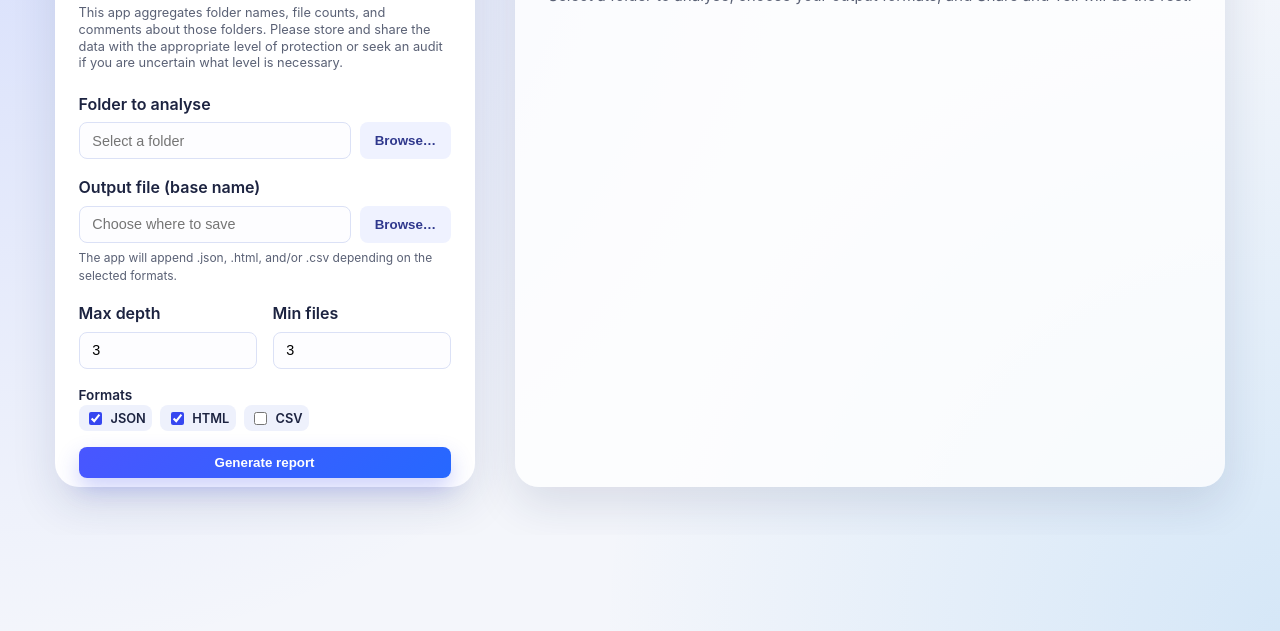
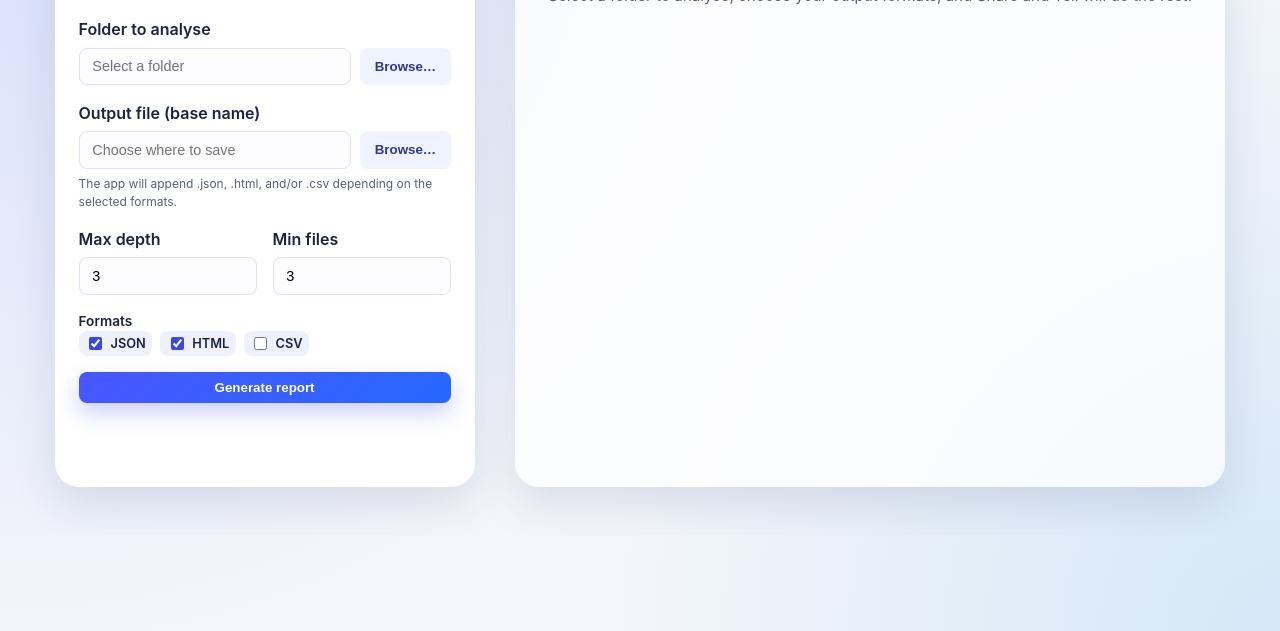
Before and after one commit to pubino/share-and-tell, a website with bundled scripts: page electron-app/src/renderer/index.html in a window 1280 px wide. Shown: the part 169-800 px from the top of the page. Built offline with nearby package versions, Linux system fonts and the light colour scheme.

Commit message:
Move data protection warning to bottom of panel section

```diff
--- a/electron-app/src/renderer/index.html
+++ b/electron-app/src/renderer/index.html
@@ -12,7 +12,6 @@
         <header class="panel__header">
           <h1 id="app-title">Share and Tell</h1>
           <p class="panel__tagline">Scan shared folders, annotate their purpose, and deliver polished reports.</p>
-          <p class="panel__warning">This app aggregates folder names, file counts, and comments about those folders. Please store and share the data with the appropriate level of protection or seek an audit if you are uncertain what level is necessary.</p>
         </header>
         <form id="scan-form" class="form" autocomplete="off">
           <div class="form__group">
```
